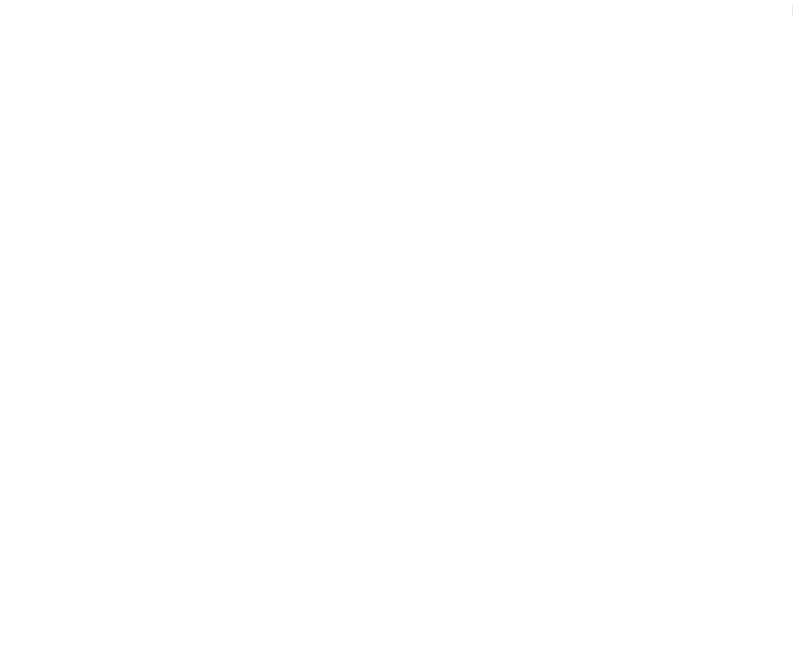
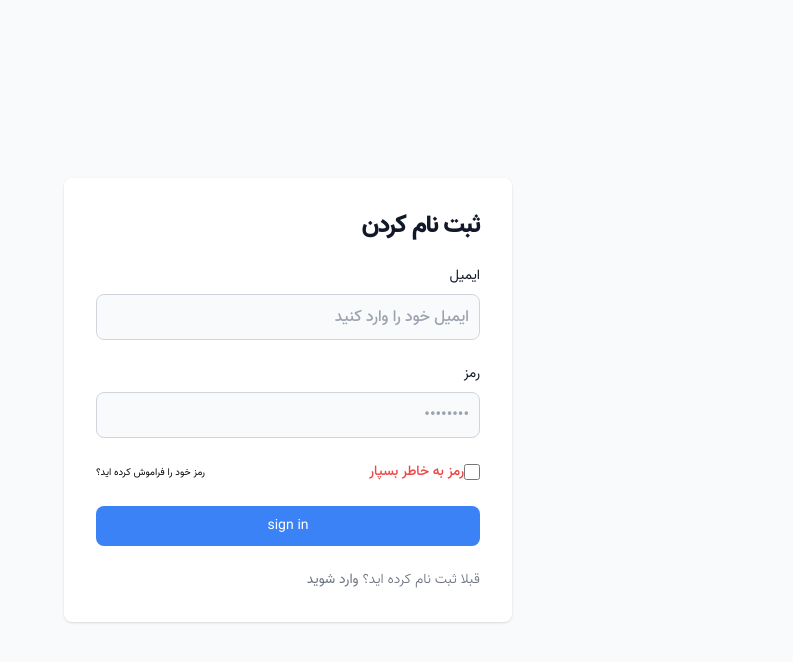
Before and after one commit to kaRIOz/berlanshop, a Next.js app: page /sign-in in a window 1280 px wide. Before the commit this address had no page. Shown: the top 662 px of the page, without its empty margins (487-1280 px from the left). Built offline with nearby package versions, Linux system fonts and the light colour scheme.

Commit message:
Co-authored-by: HamidFt <hamid-Ft@users.noreply.github.com>

```diff
--- a/package.json
+++ b/package.json
@@ -42,6 +42,7 @@
         "clsx": "^2.1.1",
         "cmdk": "^1.0.4",
         "colord": "^2.9.3",
+        "cross-env": "^7.0.3",
         "dotenv": "^16.4.5",
         "dotenv-expand": "^11.0.6",
         "drizzle-orm": "^0.36.1",
--- /dev/null
+++ b/src/app/(auth)/sign-in/page.tsx
@@ -0,0 +1,12 @@
+import SignIn from "@/components/sign-in/SignIn";
+import React from "react";
+
+const page = async () => {
+    return (
+        <>
+            <SignIn />
+        </>
+    );
+};
+
+export default page;
--- a/src/auth.ts
+++ b/src/auth.ts
@@ -39,3 +39,4 @@
         },
     },
 });
+``;
--- a/src/components/sign-in/SignIn.tsx
+++ b/src/components/sign-in/SignIn.tsx
@@ -1,6 +1,59 @@
-import React from "react";
+"use client";
+
+import React, { useState, useTransition } from "react";
+import { useForm, UseFormHandleSubmit } from "react-hook-form";
+import { zodResolver } from "@hookform/resolvers/zod";
+import { z } from "zod";
+import { Span } from "next/dist/trace";
+import { Label } from "@/components/ui/label";
+
+// type SignInForm = {
+//     username: string;
+//     password: string;
+// }
+
+const signInSchema = z.object({
+    username: z
+        .string()
+        .min(1, {
+            message: "ایمیل الزامی است",
+        })
+        .email({
+            message: "ایمیل معتبر نیست",
+        }),
+    password: z
+        .string()
+        .min(1, {
+            message: "رمز عبور الزامی است",
+        })
+        .min(8, {
+            message: "رمز حداقل باید 8 کارکتر باشد",
+        }),
+    // .regex(/^(?=.*[A-Z])(?=.*\d)(?=.*[!@#$%^&*()_+\-=\[\]{};':"\\|,.<>/?])/, {
+    //     message: "حداقل باید یک کارتر باشد",
+    // })
+    remember: z.boolean().default(false),
+});
+
+type SignInForm = z.infer<typeof signInSchema>;
 
 const SignIn = () => {
+    const [input, setInput] = useState("");
+    const [isPending, startTransition] = useTransition();
+    const {
+        register,
+        handleSubmit,
+        formState: { errors },
+        getValues,
+        setValue,
+    } = useForm<SignInForm>({ resolver: zodResolver(signInSchema) });
+
+    const onSubmit = async (data: SignInForm) => {
+        await startTransition(async () => {
+            await new Promise(resolve => setTimeout(resolve, 4000));
+            console.log("Authentication successful");
+        });
+    };
     return (
         <section className="bg-gray-50 dark:bg-gray-900">
             <div className="flex flex-col items-center justify-center px-6 py-8 mx-auto md:h-screen lg:py-0">
@@ -9,19 +62,21 @@
                         <h1 className="text-xl font-bold leading-tight tracking-tight text-gray-900 md:text-2xl dark:text-white">
                             ثبت نام کردن
                         </h1>
-                        <form className="space-y-4 md:space-y-6" action="#">
+                        <form className="space-y-4 md:space-y-6" onSubmit={handleSubmit(onSubmit)}>
                             <div>
                                 <label className="block mb-2 text-sm font-medium text-gray-900 dark:text-white">
                                     ایمیل
                                 </label>
                                 <input
-                                    type="email"
-                                    name="email"
+                                    {...register("username")}
+                                    type="text"
+                                    name="username"
                                     id="email"
                                     className="bg-gray-50 border border-gray-300 text-gray-900 rounded-lg focus:ring-primary-600 focus:border-primary-600 block w-full p-2.5 dark:bg-gray-700 dark:border-gray-600 dark:placeholder-gray-400 dark:text-white dark:focus:ring-blue-500 dark:focus:border-blue-500 outline-none"
                                     placeholder="ایمیل خود را وارد کنید"
-                                    required
+                                    autoComplete="email"
                                 />
+                                {errors.username && <span>{errors.username.message}</span>}
                             </div>
                             <div>
                                 <label className="block mb-2 text-sm font-medium text-gray-900 dark:text-white">
@@ -29,12 +84,14 @@
                                 </label>
                                 <input
                                     type="password"
+                                    {...register("password")}
                                     name="password"
                                     id="password"
                                     placeholder="••••••••"
                                     className="bg-gray-50 border border-gray-300 text-gray-900 rounded-lg focus:ring-primary-600 focus:border-primary-600 block w-full p-2.5 dark:bg-gray-700 dark:border-gray-600 dark:placeholder-gray-400 dark:text-white dark:focus:ring-blue-500 dark:focus:border-blue-500 outline-none"
-                                    required
+                                    autoComplete="current-password"
                                 />
+                                {errors.password && <span>{errors.password.message}</span>}
                             </div>
                             <div className="flex items-center justify-between">
                                 <div className="flex items-start">
@@ -43,14 +100,20 @@
                                             id="remember"
                                             aria-describedby="remember"
                                             type="checkbox"
-                                            className="w-4 h-4 border border-gray-300 rounded bg-gray-50 focus:ring-3 focus:ring-primary-300 dark:bg-gray-700 dark:border-gray-600 dark:focus:ring-primary-600 dark:ring-offset-gray-800"
-                                            required
+                                            className={`w-4 h-4 ${errors.remember ? "border-gray-300" : "border-red-500"} border  rounded bg-gray-50 focus:ring-3 focus:ring-primary-300 dark:bg-gray-700 dark:border-gray-600 dark:focus:ring-primary-600 dark:ring-offset-gray-800`}
+                                            {...register("remember")}
                                         />
                                     </div>
                                     <div className="ml-3 text-sm">
-                                        <label className="text-gray-500 dark:text-gray-300">رمز به خاطر بسپار</label>
+                                        <label
+                                            htmlFor="remember"
+                                            className={`${errors.remember ? "text-gray-300" : "text-red-500"}  dark:text-gray-300`}
+                                        >
+                                            رمز به خاطر بسپار
+                                        </label>
                                     </div>
                                 </div>
+
                                 <a
                                     href="#"
                                     className="text-[10px] font-medium text-primary-600 hover:underline dark:text-primary-500"
@@ -60,10 +123,12 @@
                             </div>
                             <button
                                 type="submit"
-                                className="w-full text-white bg-primary-600 hover:bg-primary-700 focus:ring-4 focus:outline-none focus:ring-primary-300 font-medium rounded-lg text-sm px-5 py-2.5 text-center dark:bg-primary-600 dark:hover:bg-primary-700 dark:focus:ring-primary-800"
+                                className="w-full text-white bg-blue-500  hover:bg-primary-700 focus:ring-4 focus:outline-none focus:ring-primary-300 font-medium rounded-lg text-sm px-5 py-2.5 text-center dark:bg-primary-600 dark:hover:bg-primary-700 dark:focus:ring-primary-800"
+                                disabled={isPending}
                             >
-                                Sign in
+                                {!isPending ? "sign in" : "Loading ..."}
                             </button>
+
                             <p className="text-sm font-light text-gray-500 dark:text-gray-400">
                                 قبلا ثبت نام کرده اید؟{" "}
                                 <a
```
Also changed, not shown: 1 other file (tests, documents, lock files or other folders).
